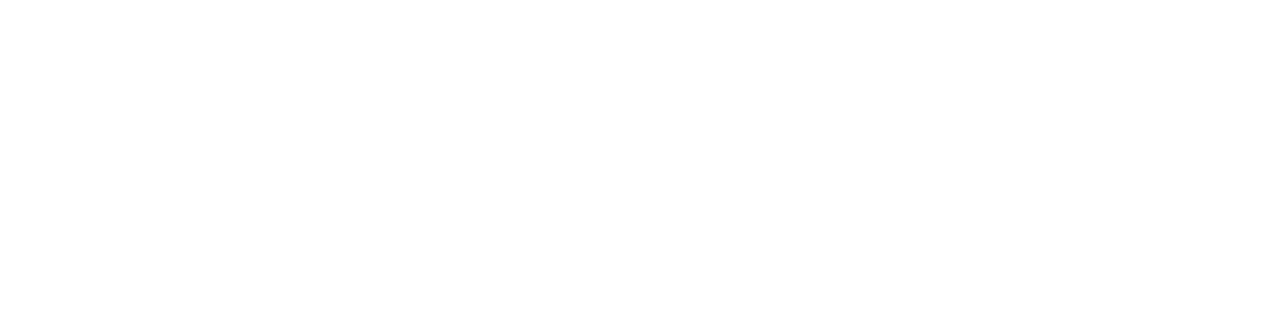
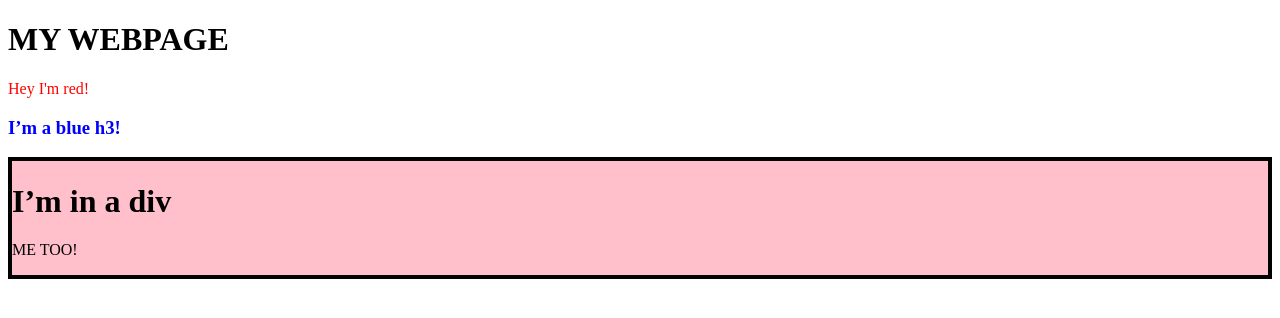
Before and after one commit to Tahawaztaken/SignUpPage, a plain HTML site: page DOM/index.html in a window 1280 px wide. Drawn offline with Linux system fonts and the light colour scheme.

Commit message:
Completed exercise.

```diff
--- a/DOM/index.html
+++ b/DOM/index.html
@@ -7,6 +7,11 @@
     <script src="script.js" defer></script>
 </head>
 <body>
+    <h1>
+        MY WEBPAGE
+    </h1>
+    <div id="container">
 
+    </div>
 </body>
 </html>
--- a/DOM/script.js
+++ b/DOM/script.js
@@ -0,0 +1,27 @@
+const p = document.createElement('p');
+p.innerText = "Hey I'm red!"
+p.style.color = 'red';
+
+
+const h3 = document.createElement('h3');
+h3.innerText = ("I’m a blue h3!")
+h3.style.color = 'blue'
+
+const div = document.createElement('div')
+div.setAttribute('style', "border: 4px solid black; background: pink;")
+
+const h1 = document.createElement('h1')
+h1.innerText = "I’m in a div"
+
+const pInDiv = document.createElement('p')
+pInDiv.innerText = ("ME TOO!")
+
+div.appendChild(h1)
+div.appendChild(pInDiv)
+
+const container = document.querySelector("#container")
+
+
+container.appendChild(p)
+container.appendChild(h3)
+container.appendChild(div)
```
